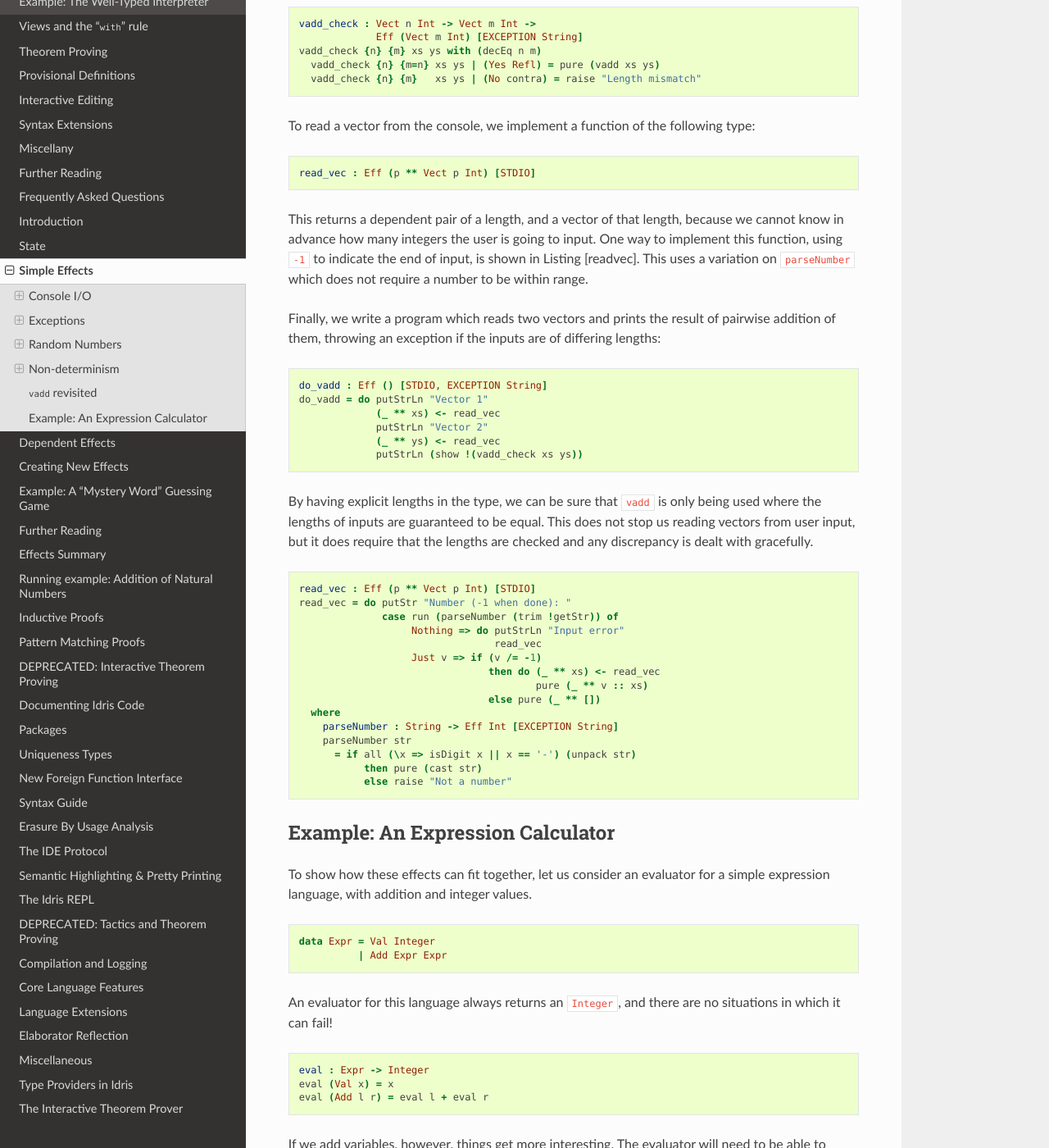
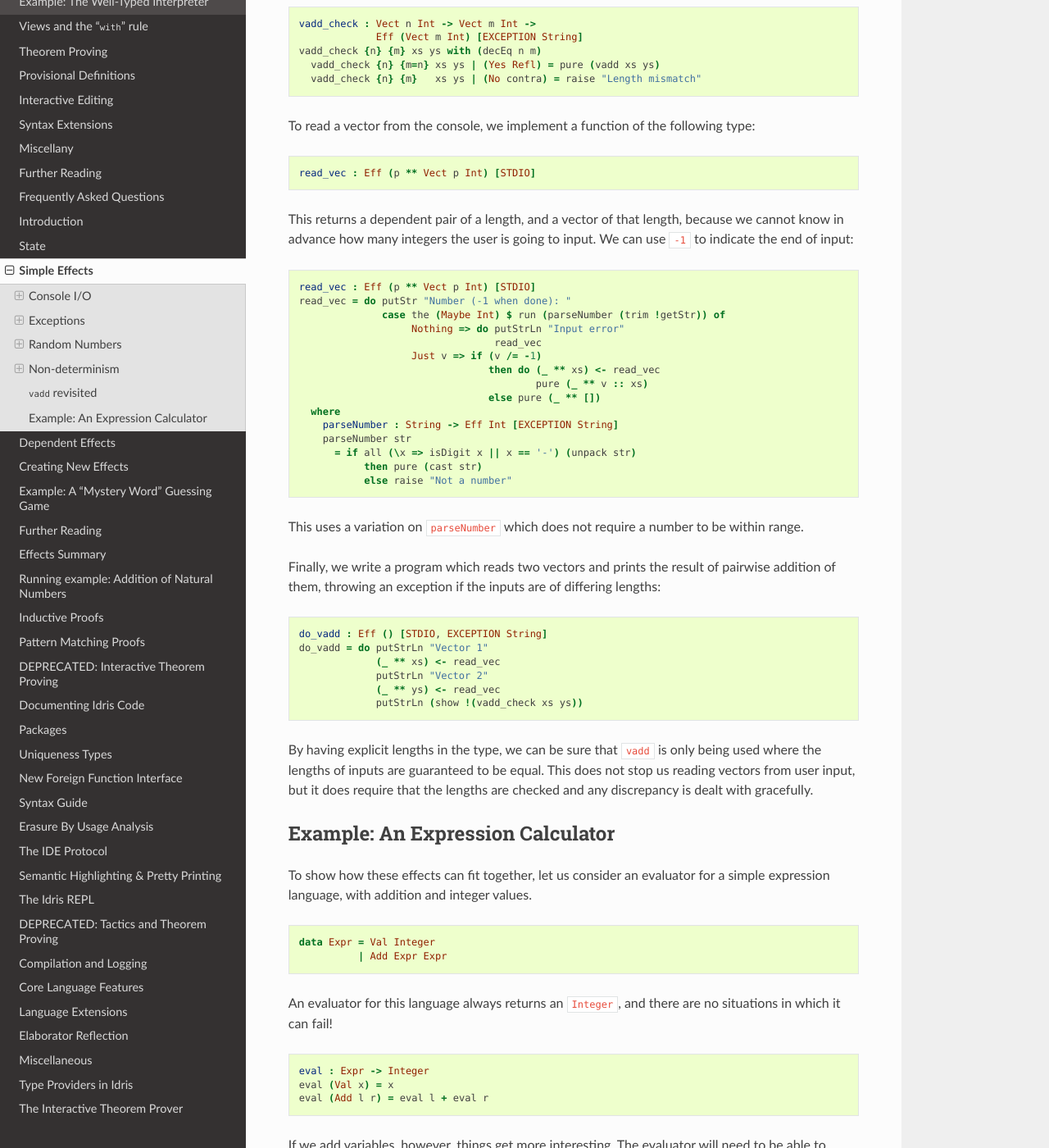
Before and after one commit to idris-lang/Idris-dev, a Sphinx documentation site: the page built from docs/effects/simpleeff.rst, in a window 1280 px wide and 1400 px high, scrolled down 6975 px. Shown: the whole window at 82% size. Built offline with Sphinx 7.4.7 and the Read the Docs theme 2.0.0, drawn with Linux system fonts in a browser that asks for light colours; formulas are drawn with MathJax 3; some of the changed lines change nothing that is shown.

Commit message:
Restructed vector add example and fixed error in code snippet.
read_vec was missing an explicit cast to the computation context
when running parseNumber. I also moved this code snippet to just
below where it is described in the text (removing the spurious
link to a non-existent listing).

The remaining change was just a typo fix in another snippet.

```diff
--- a/docs/effects/simpleeff.rst
+++ b/docs/effects/simpleeff.rst
@@ -382,7 +382,7 @@ definition:
 
     vadd : Vect n Int -> Vect n Int -> Vect n Int
     vadd []        []        = []
-    vadd (x :: idris xs) (y :: ys) = x + y :: vadd xs ys
+    vadd (x :: xs) (y :: ys) = x + y :: vadd xs ys
 
 Using , we can set up a program so that it reads input from a user,
 checks that the input is valid (i.e both vectors contain integers, and
@@ -410,10 +410,28 @@ following type:
 
 This returns a dependent pair of a length, and a vector of that
 length, because we cannot know in advance how many integers the user
-is going to input. One way to implement this function, using ``-1`` to
-indicate the end of input, is shown in Listing [readvec]. This uses a
-variation on ``parseNumber`` which does not require a number to be
-within range.
+is going to input. We can use ``-1`` to indicate the end of input:
+
+.. code-block:: idris
+
+    read_vec : Eff (p ** Vect p Int) [STDIO]
+    read_vec = do putStr "Number (-1 when done): "
+                  case the (Maybe Int) $ run (parseNumber (trim !getStr)) of
+                       Nothing => do putStrLn "Input error"
+                                     read_vec
+                       Just v => if (v /= -1)
+                                    then do (_ ** xs) <- read_vec
+                                            pure (_ ** v :: xs)
+                                    else pure (_ ** [])
+      where
+        parseNumber : String -> Eff Int [EXCEPTION String]
+        parseNumber str
+          = if all (\x => isDigit x || x == '-') (unpack str)
+               then pure (cast str)
+               else raise "Not a number"
+
+This uses a variation on ``parseNumber`` which does not require a
+number to be within range.
 
 Finally, we write a program which reads two vectors and prints the
 result of pairwise addition of them, throwing an exception if the
@@ -434,23 +452,6 @@ equal.  This does not stop us reading vectors from user input, but it
 does require that the lengths are checked and any discrepancy is dealt
 with gracefully.
 
-.. code-block:: idris
-
-    read_vec : Eff (p ** Vect p Int) [STDIO]
-    read_vec = do putStr "Number (-1 when done): "
-                  case run (parseNumber (trim !getStr)) of
-                       Nothing => do putStrLn "Input error"
-                                     read_vec
-                       Just v => if (v /= -1)
-                                    then do (_ ** xs) <- read_vec
-                                            pure (_ ** v :: xs)
-                                    else pure (_ ** [])
-      where
-        parseNumber : String -> Eff Int [EXCEPTION String]
-        parseNumber str
-          = if all (\x => isDigit x || x == '-') (unpack str)
-               then pure (cast str)
-               else raise "Not a number"
 
 Example: An Expression Calculator
 =================================
```
